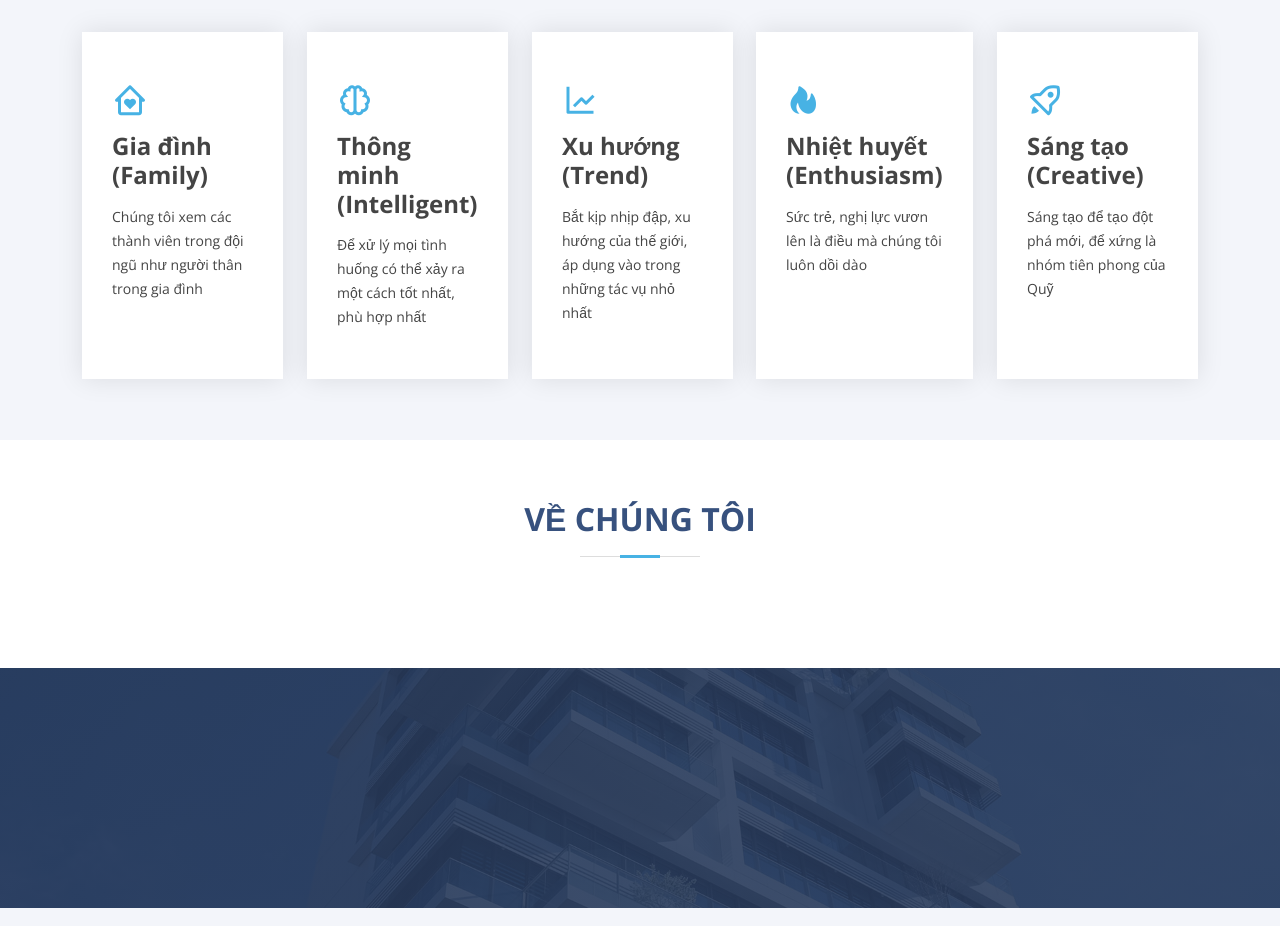
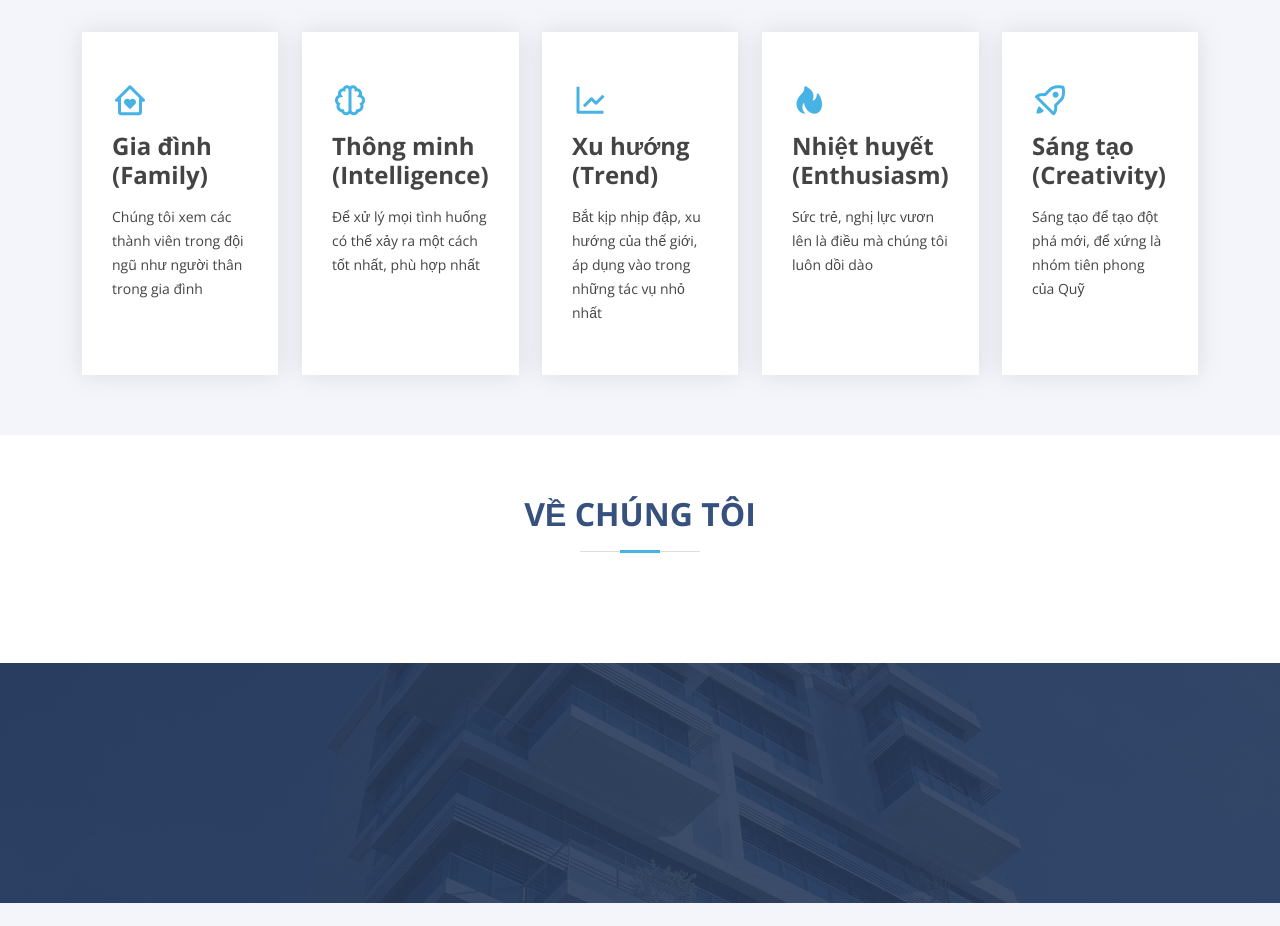
Before and after one commit to fitec-tsnt/fitec-tsnt.github.io, a website: page index.html in a window 1280 px wide. Shown: the part 800-1726 px from the top of the page. Drawn offline with nearby package versions, Linux system fonts and the light colour scheme.

Commit message:
modify values

```diff
--- a/index.html
+++ b/index.html
@@ -215,7 +215,7 @@
             data-aos-delay="200">
             <div class="icon-box">
               <div class="icon"><i class="bx bx-brain"></i></div>
-              <h4><b>Thông minh (Intelligent)</b></h4>
+              <h4><b>Thông minh (Intelligence)</b></h4>
               <p>Để xử lý mọi tình huống có thể xảy ra một cách tốt nhất, phù hợp nhất</p>
             </div>
           </div>
@@ -242,7 +242,7 @@
             data-aos-delay="400">
             <div class="icon-box">
               <div class="icon"><i class="bx bx-rocket"></i></div>
-              <h4><b>Sáng tạo (Creative)</b></h4>
+              <h4><b>Sáng tạo (Creativity)</b></h4>
               <p>Sáng tạo để tạo đột phá mới, để xứng là nhóm tiên phong của Quỹ</p>
             </div>
           </div>
```
